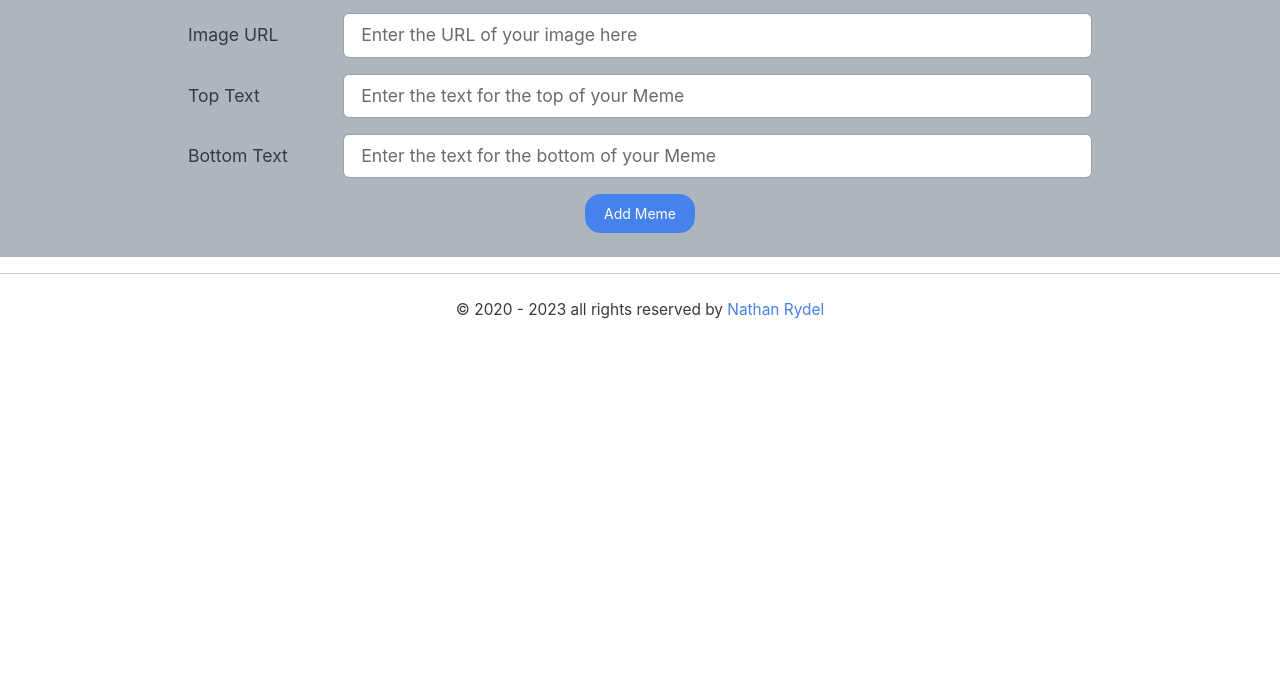
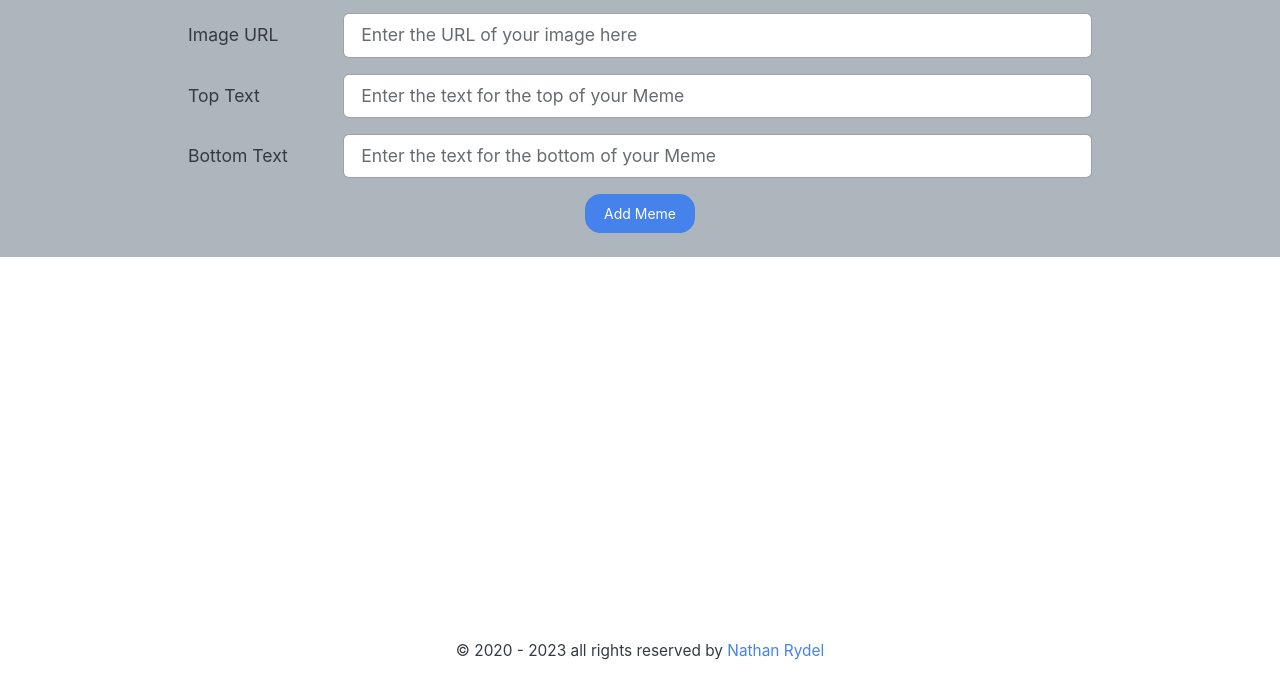
Before and after one commit to nathanrydel/meme-gen, a website with bundled scripts: page index.html in a window 1280 px wide. Shown: the part 98-796 px from the top of the page. Built offline with nearby package versions, Linux system fonts and the light colour scheme.

Commit message:
update spacing

```diff
--- a/index.html
+++ b/index.html
@@ -45,12 +45,11 @@
     </div>
   </div>
 
-  <div class="container-lg mx-md-auto row align-items-center gy-4" id="memeStorage">
+  <div class="container-xl mx-auto my-4 row align-items-center text-center gy-4" id="memeStorage">
     <!-- Memes added here -->
   </div>
 
-  <footer>
-    <hr class="mt-4 mb-4">
+  <footer class="footer fixed-bottom mb-4">
     <p class="text-center">© 2020 - 2023 all rights reserved by <a href="https://github.com/nathanrydel"
         class="text-decoration-none" target="_blank">Nathan Rydel</a></p>
   </footer>
```
